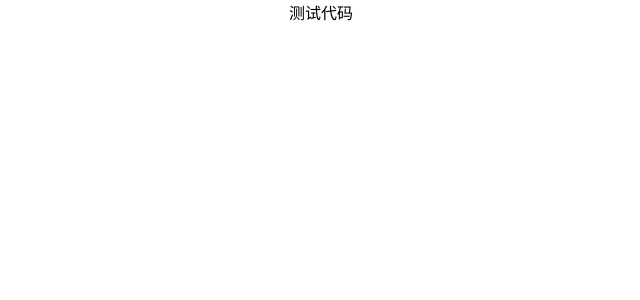
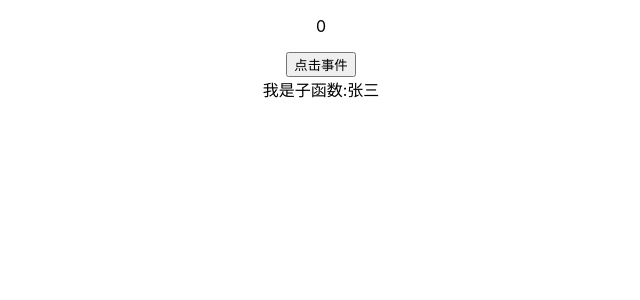
Before and after one commit to pgl-g/loadsh-pgl, a React (Create React App) app in the folder src/loadsh_/react-demo/: page / in a window 1280 px wide. Shown: the top 300 px of the page, without its empty margins (319-959 px from the left). Built offline with nearby package versions, Linux system fonts and the light colour scheme.

Commit message:
feat: hooks学习露出

```diff
--- a/src/loadsh_/react-demo/src/App.js
+++ b/src/loadsh_/react-demo/src/App.js
@@ -1,11 +1,12 @@
 import './App.css';
 
-import Home from './pages/home';
+// import _UseEffect from './pages/_useEffect';
+import _UseCallback from './pages/_useCallback';
 
 function App() {
   return (
     <div className="App">
-      <Home />
+      <_UseCallback />
     </div>
   );
 }
--- /dev/null
+++ b/src/loadsh_/react-demo/src/pages/_useCallback/index.js
@@ -0,0 +1,48 @@
+import React, { useState, useCallback, memo } from 'react';
+
+
+
+
+const Child = memo(({state, onClick}) => {
+
+  console.log('子组件被调用');
+  return (
+    <div onClick={onClick}>
+      我是子函数:{state}
+    </div>
+  )
+})
+
+const _UseCallback = () => {
+
+  const [count, setCount] = useState(0);
+  const [name, setName] = useState('张三');
+
+
+  // 每次父组件渲染，返回的是同一个函数引用（第二个依赖是一个空数组，后续的渲染，只会记住第一次的渲染）
+  const handleChange = useCallback(() => {
+    setName('李四');
+  }, [])
+
+//   const handleCount = useCallback(() => {
+//     setCount(count + 1)
+//   }, [count]
+// )
+  const handleCount = () => {
+    setCount(count + 1);
+  }
+  return (
+    <div>
+      <p>{count}</p>
+      <button onClick={handleCount}>点击事件</button>
+      <Child state={name} onClick={handleChange} />
+    </div>
+  )
+}
+
+
+
+
+
+
+export default _UseCallback;
--- /dev/null
+++ b/src/loadsh_/react-demo/src/pages/_useEffect/index.js
@@ -0,0 +1,27 @@
+
+import React, { useState, useEffect } from 'react';
+// import { useToggle } from 'ahooks';
+
+
+const Home = () => {
+
+  const [test, setTest] = useState({ name: '小明', age: '18' });
+  const init = () => {
+    setTest({ name: '小红', age: '16' });
+  };
+  useEffect(() => {
+    init();
+    console.log('kkk', test);
+  }, [JSON.stringify(test)]);
+
+
+  return (
+    <div>
+      <p>{test.name}</p>
+
+      <button type='button'>changeFlag</button>
+    </div>
+  )
+}
+
+export default Home;
--- a/src/loadsh_/react-demo/src/pages/home/index.js
+++ /dev/null
@@ -1,16 +0,0 @@
-
-import React from 'react';
-
-
-const Home = () => {
-
-
-
-  return (
-    <div>
-      测试代码
-    </div>
-  )
-}
-
-export default Home;
```
Also changed, not shown: src/loadsh_/react-demo/src/pages/_useMemo/index.js (added, +34 -0 lines).
